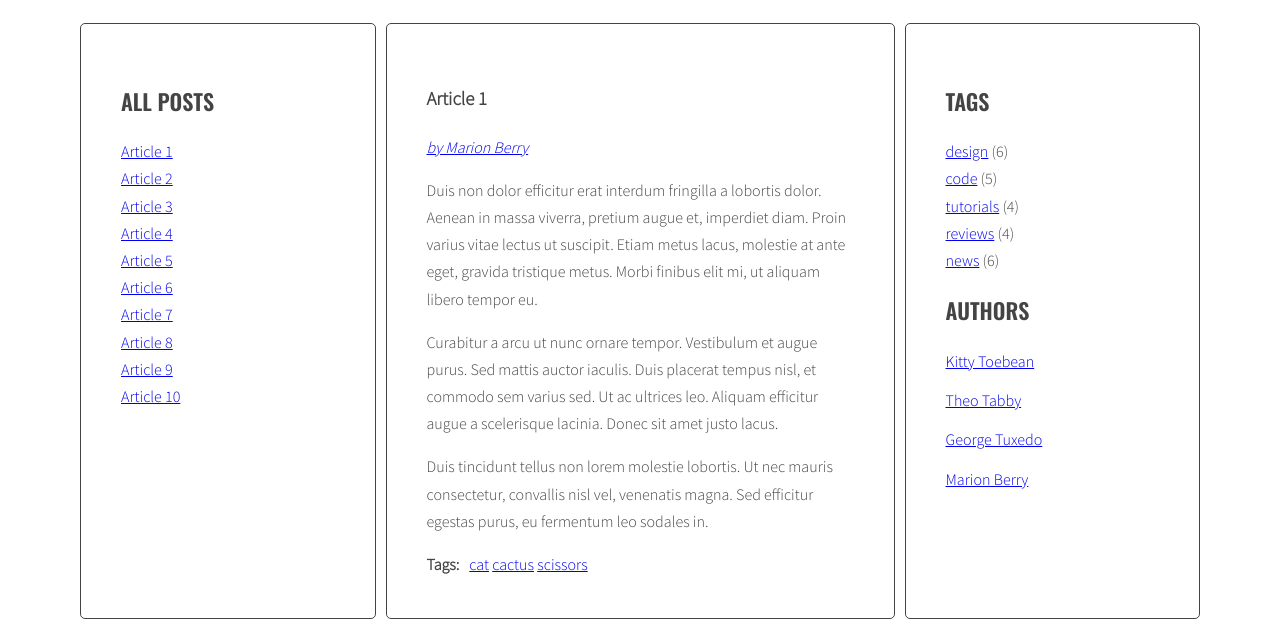
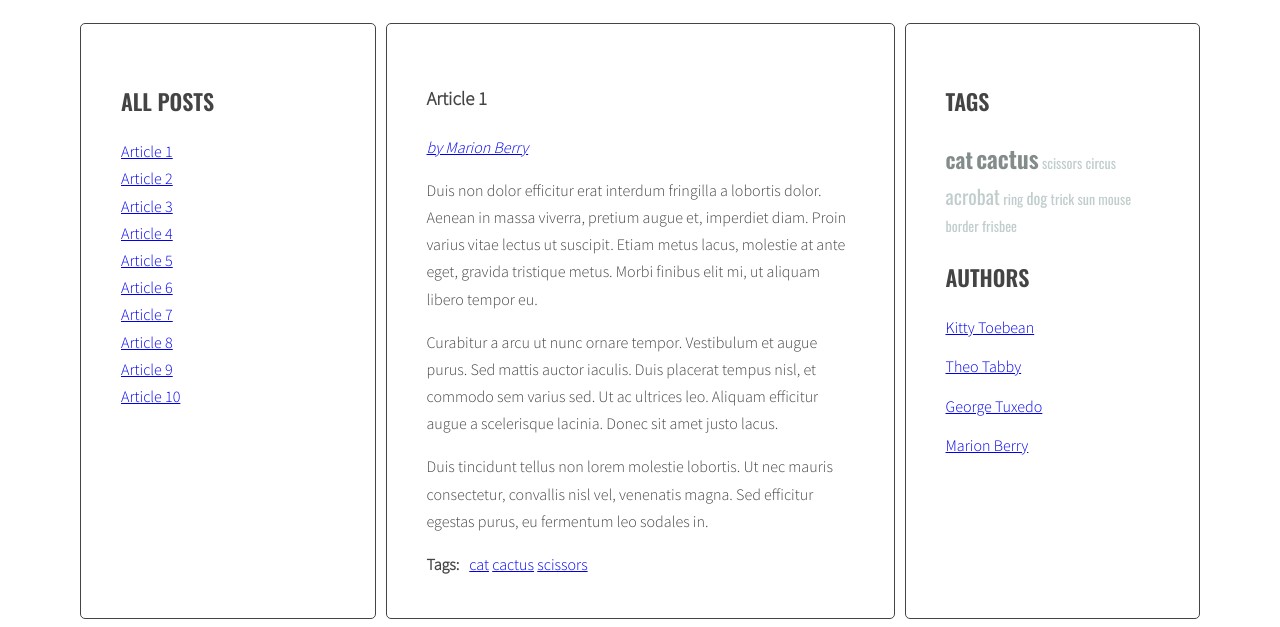
Before and after one commit to marcela-os/Blog-SPA, a website: page index.html in a window 1280 px wide. Shown: the part 220-847 px from the top of the page. Drawn offline with nearby package versions, Linux system fonts and the light colour scheme.

```diff
--- a/index.html
+++ b/index.html
@@ -58,7 +58,7 @@
             	</ul>
           	</div>
         	</article>
-        	<article class="post" id="article-3" data-tags="cat circus elephant" data-author="by George Tuxedo">
+        	<article class="post" id="article-3" data-tags="cat circus acrobat" data-author="by George Tuxedo">
           	<h3 class="post-title">Article 3</h3>
           	<p class="post-author"></p>
           	<div class="post-content">
@@ -153,7 +153,7 @@
             	</ul>
           	</div>
         	</article>
-        	<article class="post" id="article-9" data-tags="thread needle seam" data-author="by Marion Berry">
+        	<article class="post" id="article-9" data-tags="acrobat dog" data-author="by Marion Berry">
           	<h3 class="post-title">Article 9</h3>
           	<p class="post-author"></p>
           	<div class="post-content">
@@ -189,11 +189,6 @@
       	<aside class="sidebar">
         	<h2 class="section-title">Tags</h2>
         	<ul class="list tags">
-          	<li><a href="#">design</a> <span>(6)</span></li>
-          	<li><a href="#">code</a> <span>(5)</span></li>
-          	<li><a href="#">tutorials</a> <span>(4)</span></li>
-          	<li><a href="#">reviews</a> <span>(4)</span></li>
-          	<li><a href="#">news</a> <span>(6)</span></li>
         	</ul>
         	<h2 class="section-title">Authors</h2>
         	<ul class="list authors">
--- a/js/script.js
+++ b/js/script.js
@@ -27,7 +27,11 @@
   optTitleSelector = '.post-title',
   optTitleListSelector = '.titles',
   optArticleTagsSelector = '.post-tags .list',
-	optArticleAuthorSelector = '.post .post-author';
+	optArticleAuthorSelector = '.post .post-author',
+	optTagsListSelector = '.tags.list',
+	optCloudClassCount = '5',
+	optCloudClassPrefix = 'tag-size-',
+	optAuthorsListSelector = '.authors.list';
 
 function generateTitleLinks(customSelector = ''){
   const titleList = document.querySelector(optTitleListSelector);
@@ -60,7 +64,65 @@
 
 generateTitleLinks();
 
+function calculateTagsParams (tags) {
+	const params = {
+    max: '0',
+    min: '999999'
+  };
+
+	for(let tag in tags){
+  console.log(tag + ' is used ' + tags[tag] + ' times');
+		if (tags[tag] > params.max) {
+      params.max = tags[tag];
+    }if (tags[tag] < params.min) {
+      params.min = tags[tag];
+    }
+	}
+
+	return params;
+}
+
+function calculateAuthorsParams (articleAuthor) {
+	const params = {
+    max: '0',
+    min: '999999'
+  };
+
+	for(let author in authors){
+  console.log(author + ' is used ' + authors[articleAuthor] + ' times');
+		if (authors[articleAuthor] > params.max) {
+      params.max = authors[articleAuthor];
+    }if (authors[articleAuthor] < params.min) {
+      params.min = authors[articleAuthor];
+    }
+	}
+
+	return params;
+}
+
+function calculateTagClass(count,params) {
+	const normalizedCount = count - params.min;
+	const normalizedMax = params.max - params.min;
+	const percentage = normalizedCount / normalizedMax;
+	const classNumber = Math.floor( percentage * (optCloudClassCount - 1) + 1 );
+	const classValue = optCloudClassPrefix + classNumber;
+
+  return classValue;
+
+}
+
+function calculateAuthorClass(count, params) {
+  const normalizedCount = count - params.min;
+  const normalizedMax = params.max - params.min;
+  const percentage = normalizedCount / normalizedMax;
+  const classNumber = Math.floor(percentage * (optCloudClassCount - 1) + 1);
+  const classValue = optCloudClassPrefix + classNumber;
+
+  return classValue;
+}
+
 function generateTags() {
+  let allTags = {};
   const articles = document.querySelectorAll(optArticleSelector);
 
   for (let article of articles) {
@@ -75,10 +137,36 @@
       titleList.insertAdjacentHTML('beforeend', linkHTML);
 
       html = html + linkHTML;
+
+			/* [NEW] check if this link is NOT already in allTags */
+      if(!allTags[tag]) {
+      /* [NEW] add tag to allTags object */
+      allTags[tag] = 1;
+      } else {
+      allTags[tag]++;
+      }
     }
 
     articles.innerHTML = html
   }
+
+	const tagsParams = calculateTagsParams(allTags);
+
+  let allTagsHTML = '';
+  const tagList = document.querySelector('.tags');
+
+  for(let tag in allTags){
+		const postTags = document.querySelector(optTagsListSelector);
+
+		//const tagLinkHTML = '<li><a href="#tag-' + tag + '">' + tag + ' (' + allTags[tag] + ')</a></li>';
+		const tagLinkHTML = '<li><a class="' + calculateTagClass(allTags[tag], tagsParams) +'" href="#tag-' + tag + '">' + tag + '</a></li> ';
+		console.log('tagLinkHTML',tagLinkHTML);
+		allTagsHTML += tagLinkHTML;
+
+		postTags.insertAdjacentHTML('beforeend', tagLinkHTML + ' (' + allTags[tag] + ') ');
+	}
+
+	tagList.innerHTML = allTagsHTML;
 
 }
 
@@ -117,6 +205,7 @@
 addClickListenersToTags();
 
 function generateAuthors () {
+	let allAuthors = {};
 	const articles = document.querySelectorAll(optArticleSelector);
 
 	for (let article of articles) {
@@ -129,8 +218,31 @@
 
 		html = html + linkHTML;
 
+		if(!allAuthors[articleAuthor]) {
+		allAuthors[articleAuthor] = 1;
+		} else {
+		allAuthors[articleAuthor]++;
+		}
+
 		articles.innerHTML = html
 	}
+
+	const authorParams = calculateAuthorsParams(allAuthors);
+
+  let allAuthorsHTML = '';
+  const authorsList = document.querySelector('.authors');
+
+  for(let articleAuthor in allAuthors){
+		const articleAuthor = document.querySelector(optAuthorsListSelector);
+		//const authorLinkHTML = '<li><a href="#author-' + articleAuthor + '">' + articleAuthor + ' (' + allAuthors[articleAuthor] + ')</a></li>';
+		const authorLinkHTML = '<li><a class="' + calculateAuthorClass(allAuthors[articleAuthor], authorsParams) +'" href="#author-' + articleAuthor + '">' + articleAuthor + '</a></li> ';
+		console.log('authorLink', authorLinkHTML);
+		allAuthorsHTML += authorLinkHTML;
+
+		articleAuthor.insertAdjacentHTML('beforeend', authorLinkHTML + ' (' + allAuthors[author] + ') ');
+	}
+
+	authorsList.innerHTML = allAuthorsHTML;
 
 }
 generateAuthors ();
--- a/sass/style.scss
+++ b/sass/style.scss
@@ -118,3 +118,49 @@
     margin: 0 10px 0 0;
   }
 }
+
+	/*Tag Cloud*/
+
+.tag-size-1 {
+	font-size: 14px;
+  font-family: $font-header;
+  font-weight: 400;
+	text-decoration: none;
+	color: #c1cdcd;
+}
+
+.tag-size-2 {
+	font-size: 16px;
+  font-family: $font-header;
+  font-weight: 400;
+	text-decoration: none;
+	color: #c1cdcd;
+}
+
+.tag-size-3 {
+	font-size: 20px;
+  font-family: $font-header;
+  font-weight: 400;
+	text-decoration: none;
+	color: #c1cdcd;
+}
+
+.tag-size-4 {
+	font-size: 22px;
+  font-family: $font-header;
+  font-weight: 600;
+	text-decoration: none;
+	color: #838b8b;
+}
+
+.tag-size-5 {
+	font-size: 24px;
+  font-family: $font-header;
+  font-weight: 800;
+	text-decoration: none;
+	color: #838b8b;
+}
+
+.sidebar .tags li {
+  display: inline;
+}
```
Also changed, not shown: css/style.css, 1 other file.
